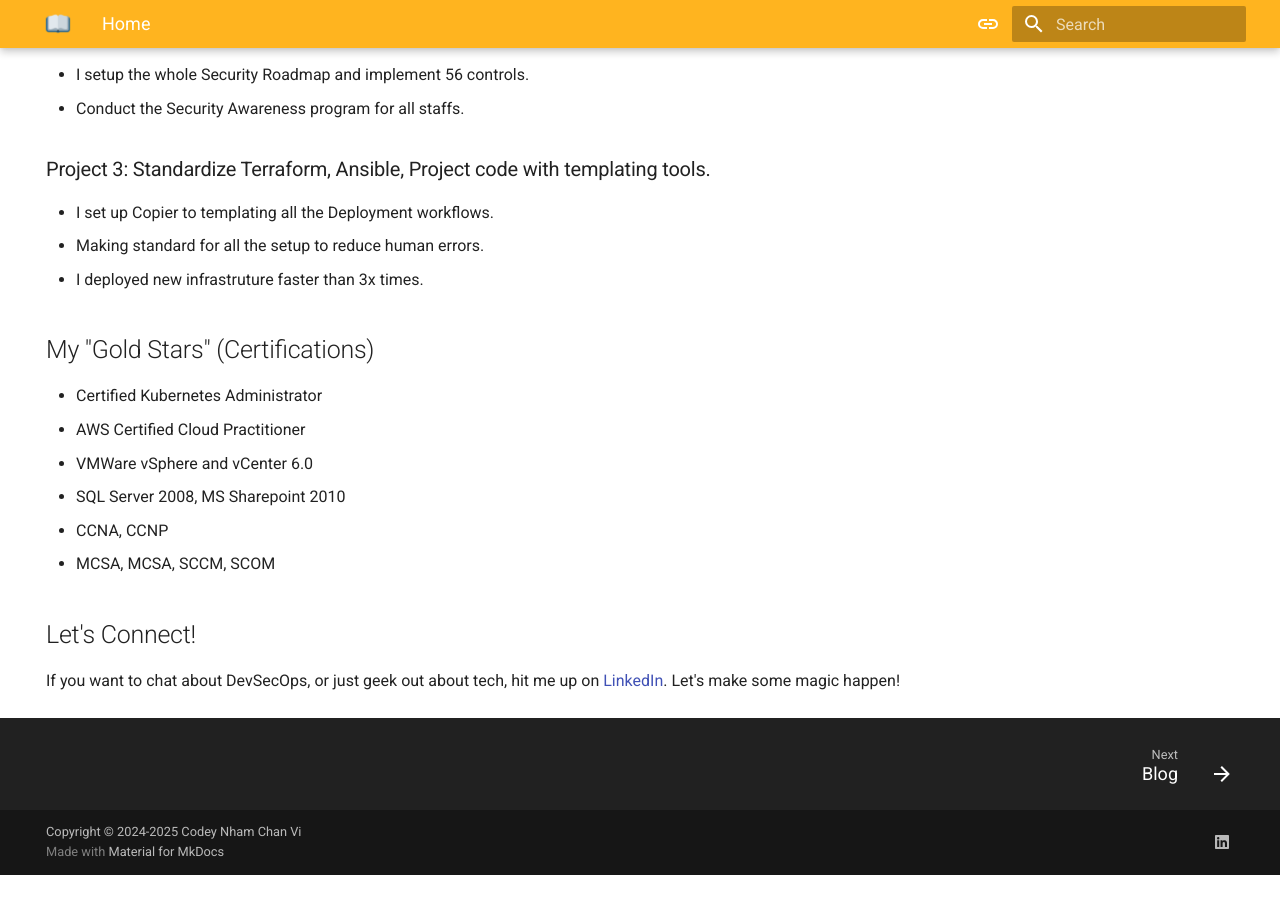
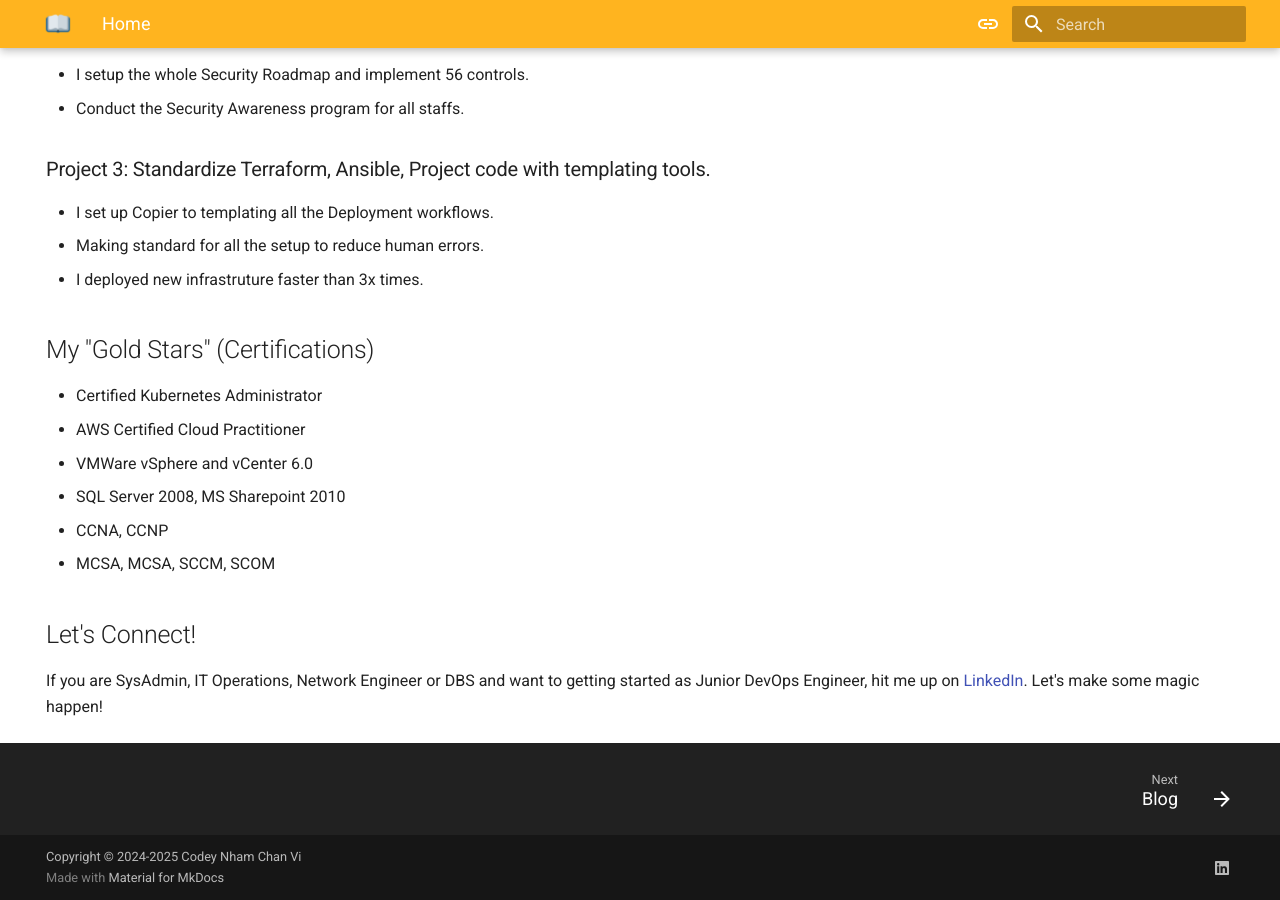
Before and after one commit to hocachoc/hocachoc.github.io, an MkDocs documentation site: the page built from docs/index.md, in a window 1280 px wide and 900 px high, scrolled down 1202 px. Built offline with MkDocs 1.6.1 and Material for MkDocs 9.7.7, drawn with Linux system fonts in a browser that asks for light colours; before the commit the page ends 2077 px from its top, so only the background shows below that.

Commit message:
Update docs

```diff
--- a/docs/index.md
+++ b/docs/index.md
@@ -60,4 +60,4 @@
 
 ## Let's Connect!
 
-If you want to chat about DevSecOps, or just geek out about tech, hit me up on [LinkedIn](https://linkedin.com/in/chanvi). Let's make some magic happen!
+If you are SysAdmin, IT Operations, Network Engineer or DBS and want to getting started as Junior DevOps Engineer, hit me up on [LinkedIn](https://linkedin.com/in/chanvi). Let's make some magic happen!
```
